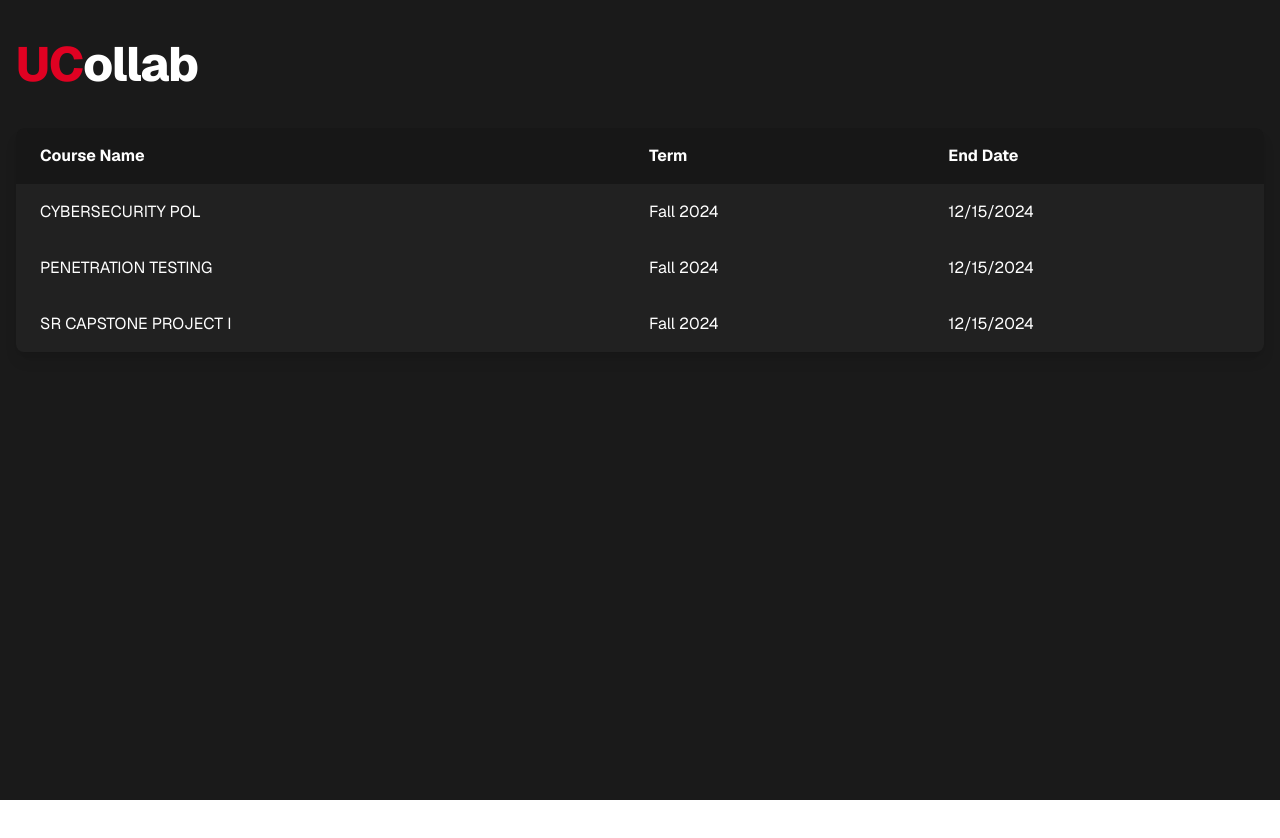
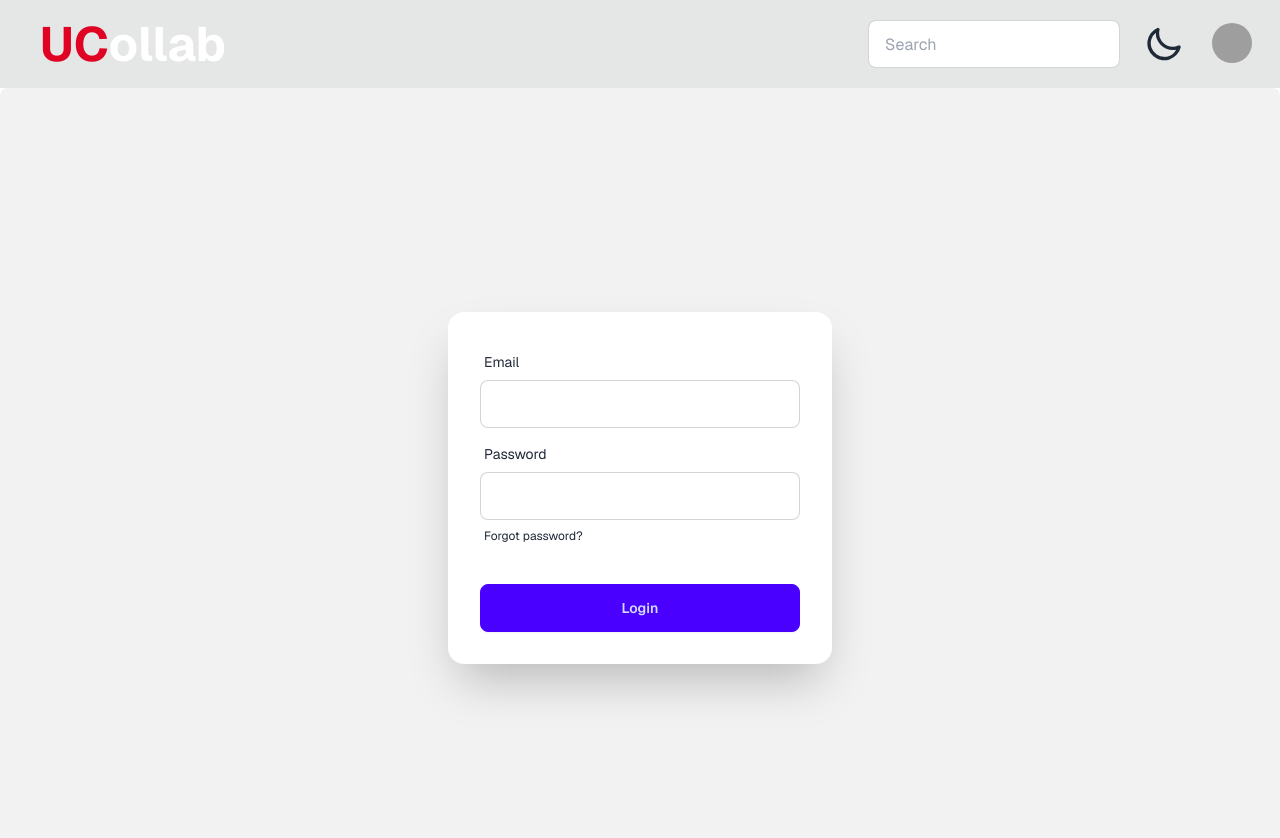
Before and after one commit to steelesh/UCollab, a Next.js app: page / in a window 1280 px wide. Shown: the top 838 px of the page. Before the commit the page ends 800 px from the top, so only its background shows below. Built offline with nearby package versions, Linux system fonts and the light colour scheme; grey boxes are pictures that could not be loaded.

Commit message:
components, daisyUI

```diff
--- a/package.json
+++ b/package.json
@@ -21,6 +21,7 @@
     "geist": "^1.3.1",
     "next": "^14.2.14",
     "next-auth": "4.24.8",
+    "next-themes": "^0.3.0",
     "react": "^18.3.1",
     "react-dom": "^18.3.1",
     "zod": "^3.23.8"
@@ -32,6 +33,7 @@
     "@types/react-dom": "^18.3.0",
     "@typescript-eslint/eslint-plugin": "^8.8.1",
     "@typescript-eslint/parser": "^8.8.1",
+    "daisyui": "^4.12.12",
     "eslint": "^8.57.1",
     "eslint-config-next": "^14.2.14",
     "postcss": "^8.4.47",
--- /dev/null
+++ b/src/components/login.tsx
@@ -0,0 +1,40 @@
+export default function Login() {
+  return (
+    <div className="hero min-h-screen bg-base-200">
+      <div className="card w-full max-w-sm shrink-0 bg-base-100 shadow-2xl">
+        <form className="card-body">
+          <div className="form-control">
+            <label className="label">
+              <span className="label-text">Email</span>
+            </label>
+            <input
+              type="email"
+              placeholder=""
+              className="input input-bordered"
+              required
+            />
+          </div>
+          <div className="form-control">
+            <label className="label">
+              <span className="label-text">Password</span>
+            </label>
+            <input
+              type="password"
+              placeholder=""
+              className="input input-bordered"
+              required
+            />
+            <label className="label">
+              <a href="#" className="link-hover link label-text-alt">
+                Forgot password?
+              </a>
+            </label>
+          </div>
+          <div className="form-control mt-6">
+            <button className="btn btn-primary">Login</button>
+          </div>
+        </form>
+      </div>
+    </div>
+  );
+}
--- /dev/null
+++ b/src/components/navbar.tsx
@@ -0,0 +1,56 @@
+import Theme from "../components/theme";
+
+export default function Navbar() {
+  return (
+    <div className="navbar bg-base-300">
+      <div className="flex-1">
+        <a className="p-3 pl-8 text-5xl font-bold">
+          <span className="inline-block origin-center transform transition-transform duration-300 hover:scale-110">
+            <span className="text-[#E00222]">UC</span>
+            <span className="text-white">ollab</span>
+          </span>
+        </a>
+      </div>
+      <div className="flex-none gap-2">
+        <div className="form-control">
+          <input
+            type="text"
+            placeholder="Search"
+            className="input input-bordered w-24 md:w-auto"
+          />
+        </div>
+        <div className="mx-4">
+          <Theme />
+        </div>
+        <div className="dropdown dropdown-end mr-4">
+          <div
+            tabIndex={0}
+            role="button"
+            className="avatar btn btn-circle btn-ghost"
+          >
+            <div className="w-10 rounded-full">
+              <img alt="Avatar" src="https://avatar.iran.liara.run/public" />
+            </div>
+          </div>
+          <ul
+            tabIndex={0}
+            className="menu dropdown-content menu-sm z-[1] mt-3 w-52 rounded-box bg-base-300 p-2 shadow"
+          >
+            <li>
+              <a className="justify-between">
+                Profile
+                <span className="badge">New</span>
+              </a>
+            </li>
+            <li>
+              <a>Settings</a>
+            </li>
+            <li>
+              <a>Logout</a>
+            </li>
+          </ul>
+        </div>
+      </div>
+    </div>
+  );
+}
--- /dev/null
+++ b/src/components/theme.tsx
@@ -0,0 +1,33 @@
+import { useTheme } from "next-themes";
+
+export default function Theme() {
+  const { theme, setTheme } = useTheme();
+  return (
+    <div>
+      {theme === "dim" ? (
+        <div
+          className="flex-1 lg:flex-none"
+          onClick={() => setTheme("business")}
+        >
+          <svg
+            className="h-10 w-10 fill-current"
+            xmlns="http://www.w3.org/2000/svg"
+            viewBox="0 0 24 24"
+          >
+            <path d="M5.64,17l-.71.71a1,1,0,0,0,0,1.41,1,1,0,0,0,1.41,0l.71-.71A1,1,0,0,0,5.64,17ZM5,12a1,1,0,0,0-1-1H3a1,1,0,0,0,0,2H4A1,1,0,0,0,5,12Zm7-7a1,1,0,0,0,1-1V3a1,1,0,0,0-2,0V4A1,1,0,0,0,12,5ZM5.64,7.05a1,1,0,0,0,.7.29,1,1,0,0,0,.71-.29,1,1,0,0,0,0-1.41l-.71-.71A1,1,0,0,0,4.93,6.34Zm12,.29a1,1,0,0,0,.7-.29l.71-.71a1,1,0,1,0-1.41-1.41L17,5.64a1,1,0,0,0,0,1.41A1,1,0,0,0,17.66,7.34ZM21,11H20a1,1,0,0,0,0,2h1a1,1,0,0,0,0-2Zm-9,8a1,1,0,0,0-1,1v1a1,1,0,0,0,2,0V20A1,1,0,0,0,12,19ZM18.36,17A1,1,0,0,0,17,18.36l.71.71a1,1,0,0,0,1.41,0,1,1,0,0,0,0-1.41ZM12,6.5A5.5,5.5,0,1,0,17.5,12,5.51,5.51,0,0,0,12,6.5Zm0,9A3.5,3.5,0,1,1,15.5,12,3.5,3.5,0,0,1,12,15.5Z" />
+          </svg>
+        </div>
+      ) : (
+        <div className="flex-1 lg:flex-none" onClick={() => setTheme("dim")}>
+          <svg
+            className="h-10 w-10 fill-current"
+            xmlns="http://www.w3.org/2000/svg"
+            viewBox="0 0 24 24"
+          >
+            <path d="M21.64,13a1,1,0,0,0-1.05-.14,8.05,8.05,0,0,1-3.37.73A8.15,8.15,0,0,1,9.08,5.49a8.59,8.59,0,0,1,.25-2A1,1,0,0,0,8,2.36,10.14,10.14,0,1,0,22,14.05,1,1,0,0,0,21.64,13Zm-9.5,6.69A8.14,8.14,0,0,1,7.08,5.22v.27A10.15,10.15,0,0,0,17.22,15.63a9.79,9.79,0,0,0,2.1-.22A8.11,8.11,0,0,1,12.14,19.73Z" />
+          </svg>
+        </div>
+      )}
+    </div>
+  );
+}
--- a/src/pages/_app.tsx
+++ b/src/pages/_app.tsx
@@ -1,13 +1,16 @@
 import { GeistSans } from "geist/font/sans";
 import { type AppType } from "next/app";
+import { ThemeProvider } from "next-themes";
 
 import "~/styles/globals.css";
 
 const MyApp: AppType = ({ Component, pageProps }) => {
   return (
-    <div className={GeistSans.className}>
-      <Component {...pageProps} />
-    </div>
+    <ThemeProvider>
+      <div className={GeistSans.className}>
+        <Component {...pageProps} />
+      </div>
+    </ThemeProvider>
   );
 };
 
--- a/src/pages/index.tsx
+++ b/src/pages/index.tsx
@@ -1,11 +1,8 @@
 import Head from "next/head";
+import Navbar from "../components/navbar";
+import Login from "../components/login";
 
 export default function Home() {
-  const courses = [
-    { name: "CYBERSECURITY POL", term: "Fall 2024", endAt: "2024-12-15" },
-    { name: "PENETRATION TESTING", term: "Fall 2024", endAt: "2024-12-15" },
-    { name: "SR CAPSTONE PROJECT I", term: "Fall 2024", endAt: "2024-12-15" },
-  ];
   return (
     <>
       <Head>
@@ -13,41 +10,10 @@ export default function Home() {
         <meta name="description" content="For students, by students" />
         <link rel="icon" href="/favicon.ico" />
       </Head>
-      <main className="min-h-screen bg-[#1a1a1a]">
-        <div className="container mx-auto px-4 py-10">
-          <h1 className="mb-10 text-5xl font-extrabold tracking-tight">
-            <span className="inline-block origin-center transform transition-transform duration-300 hover:scale-110">
-              <span className="text-[#e00122]">UC</span>
-              <span className="text-white">ollab</span>
-            </span>
-          </h1>
-          <div className="flex w-full justify-center overflow-hidden rounded-lg bg-[#212121] text-white shadow-lg">
-            <table className="min-w-full table-auto text-left">
-              <thead>
-                <tr className="bg-[#171717] text-white">
-                  <th className="px-6 py-4">Course Name</th>
-                  <th className="px-6 py-4">Term</th>
-                  <th className="px-6 py-4">End Date</th>
-                </tr>
-              </thead>
-              <tbody>
-                {courses.map((course, idx) => (
-                  <tr
-                    key={idx}
-                    className={`transition duration-300 ease-in-out hover:bg-[#343434] ${
-                      idx % 2 === 0
-                    }`}
-                  >
-                    <td className="px-6 py-4">{course.name}</td>
-                    <td className="px-6 py-4">{course.term}</td>
-                    <td className="px-6 py-4">
-                      {new Date(course.endAt).toLocaleDateString()}
-                    </td>
-                  </tr>
-                ))}
-              </tbody>
-            </table>
-          </div>
+      <main className="min-h-screen">
+        <Navbar />
+        <div className="flex w-full justify-center overflow-hidden rounded-lg shadow-lg">
+          <Login />
         </div>
       </main>
     </>
--- a/tailwind.config.ts
+++ b/tailwind.config.ts
@@ -1,5 +1,6 @@
 import { type Config } from "tailwindcss";
 import { fontFamily } from "tailwindcss/defaultTheme";
+import daisyui from "daisyui";
 
 export default {
   content: ["./src/**/*.tsx"],
@@ -10,5 +11,15 @@ export default {
       },
     },
   },
-  plugins: [],
+  plugins: [daisyui],
+  daisyui: {
+    themes: true, // false: only light + dark | true: all themes | array: specific themes like this ["light", "dark", "cupcake"]
+    darkTheme: "business", // name of one of the included themes for dark mode
+    base: true, // applies background color and foreground color for root element by default
+    styled: true, // include daisyUI colors and design decisions for all components
+    utils: true, // adds responsive and modifier utility classes
+    prefix: "", // prefix for daisyUI classnames (components, modifiers and responsive class names. Not colors)
+    logs: true, // Shows info about daisyUI version and used config in the console when building your CSS
+    themeRoot: ":root", // The element that receives theme color CSS variables
+  },
 } satisfies Config;
```
Also changed, not shown: 1 other file (tests, documents, lock files or other folders).
